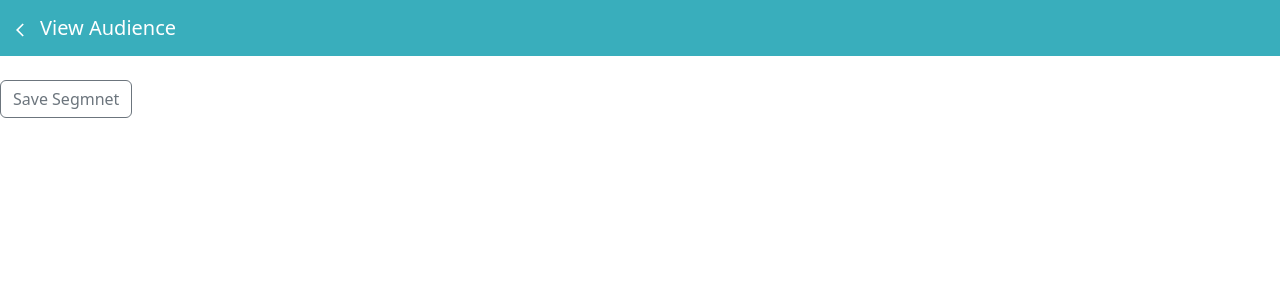
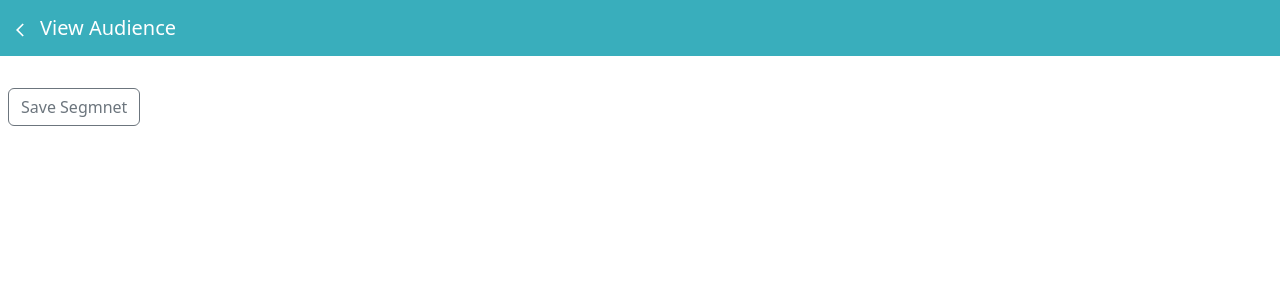
Before and after one commit to sivasurya01/labtest, a React (Vite) app: page / in a window 1280 px wide. Shown: the top 300 px of the page. Built offline with nearby package versions, Linux system fonts and the light colour scheme.

Commit message:
first commit

```diff
--- a/src/App.jsx
+++ b/src/App.jsx
@@ -94,8 +94,8 @@ function App() {
           </div>
         </div>
         <div>
-          <div className="h-100">
-            <Button variant="outline-secondary mt-4" onClick={handleShow}>
+          <div className="h-100 p-2">
+            <Button variant="outline-secondary mt-4 ml-2" onClick={handleShow}>
               Save Segmnet
             </Button>
           </div>
@@ -105,7 +105,7 @@ function App() {
           placement={"end"}
           show={show}
           onHide={handleClose}
-          backdrop="static"
+          // backdrop="static"
         >
           <Offcanvas.Header className="bgcolorset" closeButton>
             <Offcanvas.Title className="text-white">
@@ -232,7 +232,9 @@ function App() {
                     <Button variant="primary">Add new schema</Button>
                   </div>
                   <div>
-                    <Button variant="light">Cancel</Button>
+                    <Button variant="light" onClick={handleClose}>
+                      Cancel
+                    </Button>
                   </div>
                 </div>
               </Form>
```
